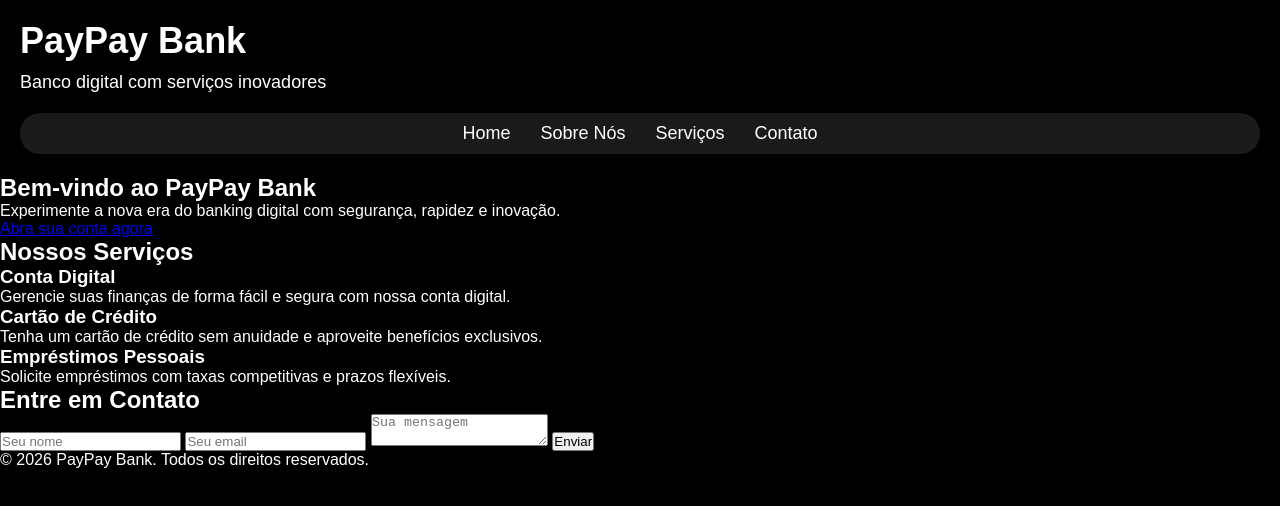
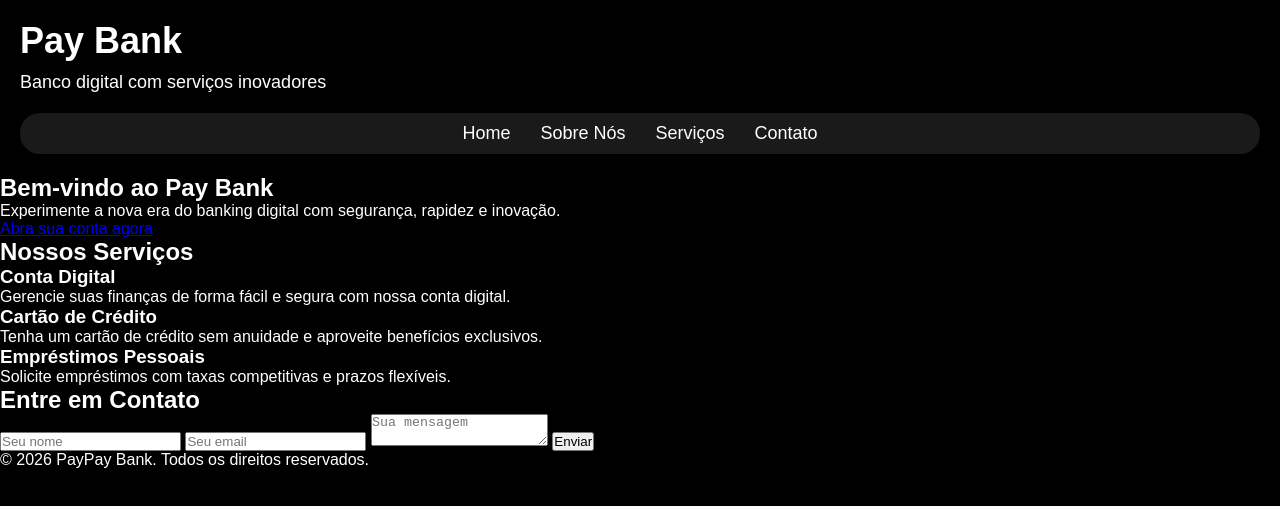
Before and after one commit to jaime034/Projeto---criacao-de-site-de-banco, a plain HTML site: page Projeto - Criação Página de Banco/index.html in a window 1280 px wide. Drawn offline with Linux system fonts and the light colour scheme.

Commit message:
Update PayPay Bank HTML structure and content

```diff
--- a/Projeto - Criação Página de Banco/index.html
+++ b/Projeto - Criação Página de Banco/index.html
@@ -8,7 +8,7 @@
 </head>
 <body>
     <header>
-        <h1>PayPay Bank</h1>
+        <h1>Pay Bank</h1>
         <p>Banco digital com serviços inovadores</p>
         <nav>
             <ul>
@@ -21,7 +21,7 @@
     </header>
     <main>
         <section class="hero">
-            <h2>Bem-vindo ao PayPay Bank</h2>
+            <h2>Bem-vindo ao Pay Bank</h2>
             <p>Experimente a nova era do banking digital com segurança, rapidez e inovação.</p>
             <a href="#" class="btn">Abra sua conta agora</a>
         </section>
@@ -54,5 +54,3 @@
     </main>
     <footer>
         <p>&copy; 2026 PayPay Bank. Todos os direitos reservados.</p>
-</body>
-</html>
```
